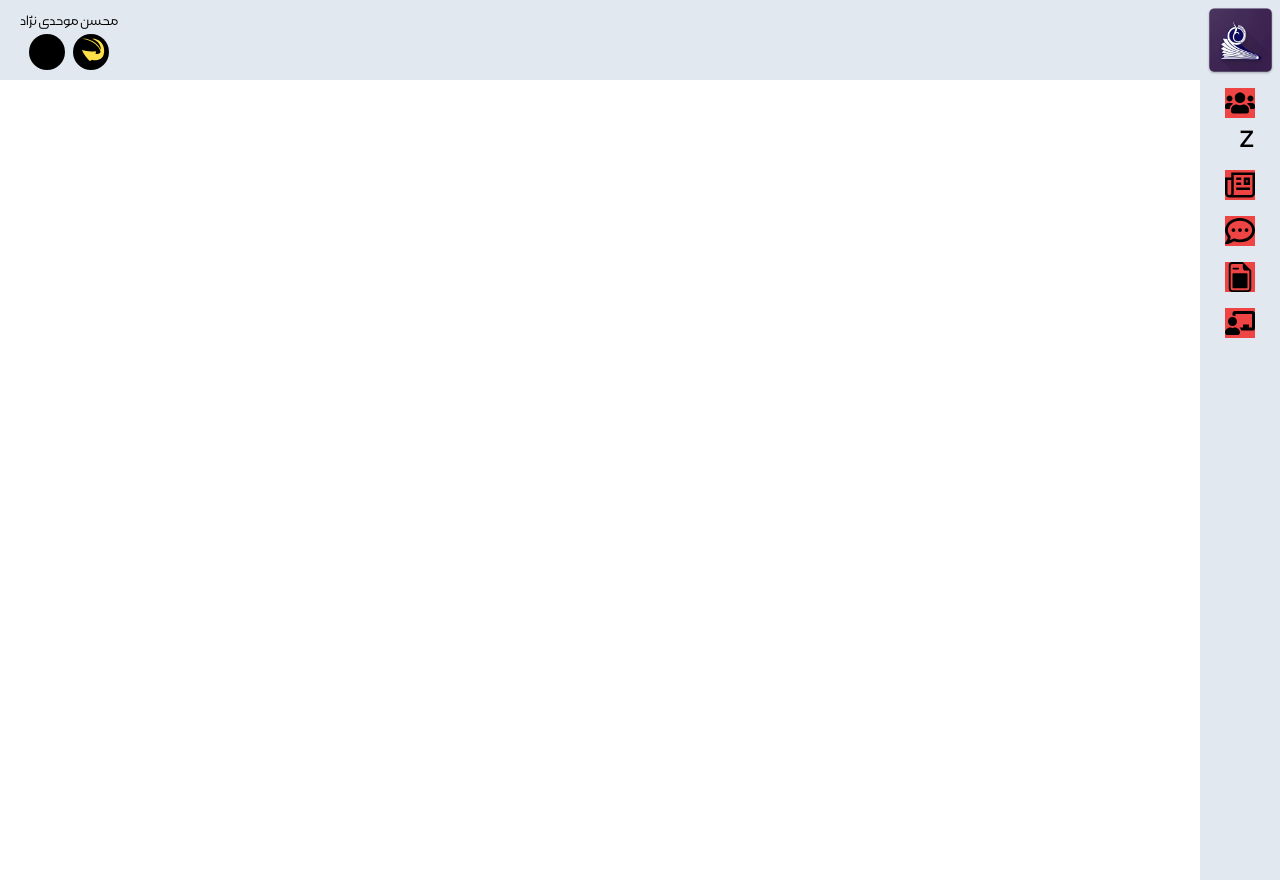
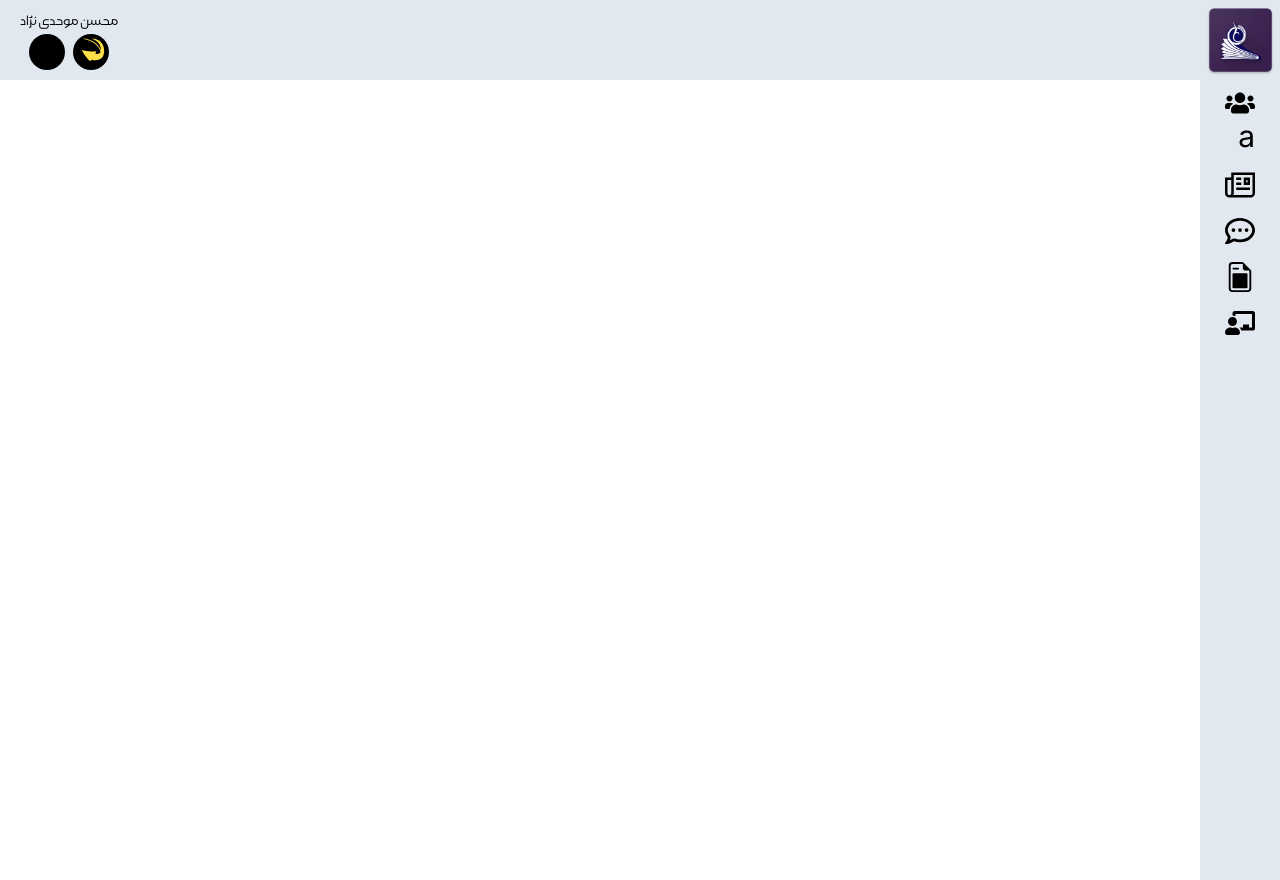
Before and after one commit to mohsenmohsen68/school, a Next.js app: page /cms in a window 1280 px wide. Both pictures are taken after a click on the element 1240 px from the left and 103 px from the top of the page. Built offline with nearby package versions, Linux system fonts and the light colour scheme.

Commit message:
front end cms for teachers  ...

```diff
--- /dev/null
+++ b/src/components/cmsSidebar/CmsSidebar.tsx
@@ -0,0 +1,37 @@
+'use client'
+import React, {useState} from 'react'
+import SideBarIcon from '../sideBarIcon/SideBarIcon'
+import { FaUsers } from "react-icons/fa";
+import { FaRegCommentDots } from "react-icons/fa6";
+import { GrArticle } from "react-icons/gr";
+import { BsFileEarmarkPost } from "react-icons/bs";
+import { FaChalkboardTeacher } from "react-icons/fa";
+
+export default function CmsSidebar() {
+    const [showUsers, setShowUsers] = useState<boolean>(false);
+    const [showCourses, setShowCourses] = useState<boolean>(false);
+    const [showArticles, setShowArticles] = useState<boolean>(false);
+    const [showComments, setShowComments] = useState<boolean>(false);
+    const [showPosts, setShowPosts] = useState<boolean>(false);
+
+const clearWindows=()=>{
+    setShowUsers(false);
+    setShowArticles(false);
+    setShowCourses(false);
+    setShowPosts(false);
+    setShowComments(false);
+}
+
+  return (
+    <div
+    id='sidebar'
+    className='h-dvh w-20 bg-slate-200 dark:bg-slate-700 flex flex-col overflow-hidden justify-start items-center child:text-3xl child:my-2'
+  >
+       <SideBarIcon title='users' icon={<FaUsers/>} showSubMenu={showUsers} onHandleEvent = {()=>{clearWindows(); setShowUsers(!showUsers); }} />
+        <SideBarIcon title='articles' icon={<GrArticle/>} showSubMenu={showArticles} onHandleEvent = {()=>{clearWindows(); setShowArticles(!showArticles) ; }}/>
+        <SideBarIcon title='comments' icon={<FaRegCommentDots/>} showSubMenu={showComments} onHandleEvent = {()=>{clearWindows(); setShowComments(!showComments); }}/>
+        <SideBarIcon title='posts' icon={<BsFileEarmarkPost/>} showSubMenu={showPosts} onHandleEvent = {()=>{clearWindows(); setShowPosts(!showPosts); }}/>
+        <SideBarIcon title='courses' icon={<FaChalkboardTeacher/>} showSubMenu={showCourses} onHandleEvent = {()=>{clearWindows(); setShowCourses(!showCourses); }}/>
+    </div>
+  )
+}
--- a/src/components/sideBarIcon/SideBarIcon.tsx
+++ b/src/components/sideBarIcon/SideBarIcon.tsx
@@ -1,70 +1,65 @@
 "use client";
-import React, { useState } from "react";
+import React, { useEffect, useState } from "react";
 
 type Props = {
   icon: JSX.Element;
   title: string;
+  showSubMenu:boolean,
+  onHandleEvent:()=>void
 };
 
 export default function SideBarIcon(props: Props): JSX.Element {
-  const [showUsers, setShowUsers] = useState<boolean>(false);
-  const [showCourses, setShowCourses] = useState<boolean>(false);
-  const [showArticles, setShowArticles] = useState<boolean>(false);
-  const [showComments, setShowComments] = useState<boolean>(false);
-  const [showPosts, setShowPosts] = useState<boolean>(false);
+
+
+  //   setShowUsers(false);
+  //   setShowArticles(false);
+  //   setShowCourses(false);
+  //   setShowPosts(false);
+  //   setShowComments(false);
+  // };
 
   const clickHandler = () => {
+    console.log(props.title)
     switch (props.title) {
       case "users": {
-        setShowUsers(!showUsers);
-        setShowArticles(false);
-        setShowCourses(false);
-        setShowPosts(false);
-        setShowComments(false);
+      //  clearWindows();
+        // setShowUsers(true);
+        console.log('ddd')
       }
       case "comments": {
-        setShowUsers(false);
-        setShowArticles(false);
-        setShowCourses(false);
-        setShowPosts(false);
-        setShowComments(!showComments);
+      //  clearWindows();
+        // setShowComments(true);
       }
       case "posts": {
-        setShowUsers(false);
-        setShowArticles(false);
-        setShowCourses(false);
-        setShowPosts(!showPosts);
-        setShowComments(false);
+       // clearWindows();
+        // setShowPosts(true);
       }
       case "courses": {
-        setShowUsers(false);
-        setShowArticles(false);
-        setShowCourses(!showCourses);
-        setShowPosts(false);
-        setShowComments(false);
+       // clearWindows();
+        // setShowCourses(true);
       }
       case "articles": {
-        setShowUsers(false);
-        setShowArticles(!showArticles);
-        setShowCourses(false);
-        setShowPosts(false);
-        setShowComments(false);
+       // clearWindows();
+        // setShowArticles(true);
       }
       default: {
       }
     }
+    // console.log(showUsers,showPosts,showComments,showPosts,showCourses,showArticles)
   };
-
+  //console.log(showUsers,showPosts,showComments,showPosts,showCourses,showArticles)
   return (
     <div>
-      <div onClick={clickHandler} className="bg-red-500">{props.icon}</div>
+      <div onClick={props.onHandleEvent} className=''>
+        {props.icon}
+      </div>
 
-      {showUsers && <div>a</div>}
-      {showPosts && <div>v</div>}
-      {showComments && <div>x</div>}
-      {showArticles && <div>z</div>}
-      {showPosts && <div>q</div>}
-      {showCourses && <div>d</div>}
+      {props.showSubMenu && props.title === 'users' && <div>a</div>}
+      {props.showSubMenu && props.title === 'courses' && <div>b</div>}
+      {props.showSubMenu && props.title === 'articles' && <div>c</div>}
+      {props.showSubMenu && props.title === 'posts' && <div>p</div>}
+      {props.showSubMenu && props.title === 'comments' && <div>cm</div>}
+
     </div>
   );
 }
--- a/src/components/teacherCMS/teacherCMS.tsx
+++ b/src/components/teacherCMS/teacherCMS.tsx
@@ -1,12 +1,9 @@
 import React from "react";
 import Image from "next/image";
 import dynamic from "next/dynamic";
-import { FaUsers } from "react-icons/fa";
 import { GiReturnArrow } from "react-icons/gi";
-import { FaRegCommentDots } from "react-icons/fa6";
-import { GrArticle } from "react-icons/gr";
-import { BsFileEarmarkPost } from "react-icons/bs";
-import { FaChalkboardTeacher } from "react-icons/fa";
+import CmsSidebar from "../cmsSidebar/CmsSidebar";
+
 const SideBarIcon = dynamic(() => import("../sideBarIcon/SideBarIcon"), {
   ssr: false
 });
@@ -44,17 +41,9 @@ export default function TeacherCMS() {
         </div>
       </div>
 
-      <div
-        id='sidebar'
-        className='h-dvh w-20 bg-slate-200 dark:bg-slate-700 flex flex-col overflow-hidden justify-start items-center child:text-3xl child:my-2'
-      >
-        <SideBarIcon title='users' icon={<FaUsers/>} />
-        <SideBarIcon title='articles' icon={<GrArticle/>} />
-        <SideBarIcon title='comments' icon={<FaRegCommentDots/>} />
-        <SideBarIcon title='posts' icon={<BsFileEarmarkPost/>} />
-        <SideBarIcon title='courses' icon={<FaChalkboardTeacher/>} />
+
+      <CmsSidebar/>
 
       </div>
-    </div>
   );
 }
```
